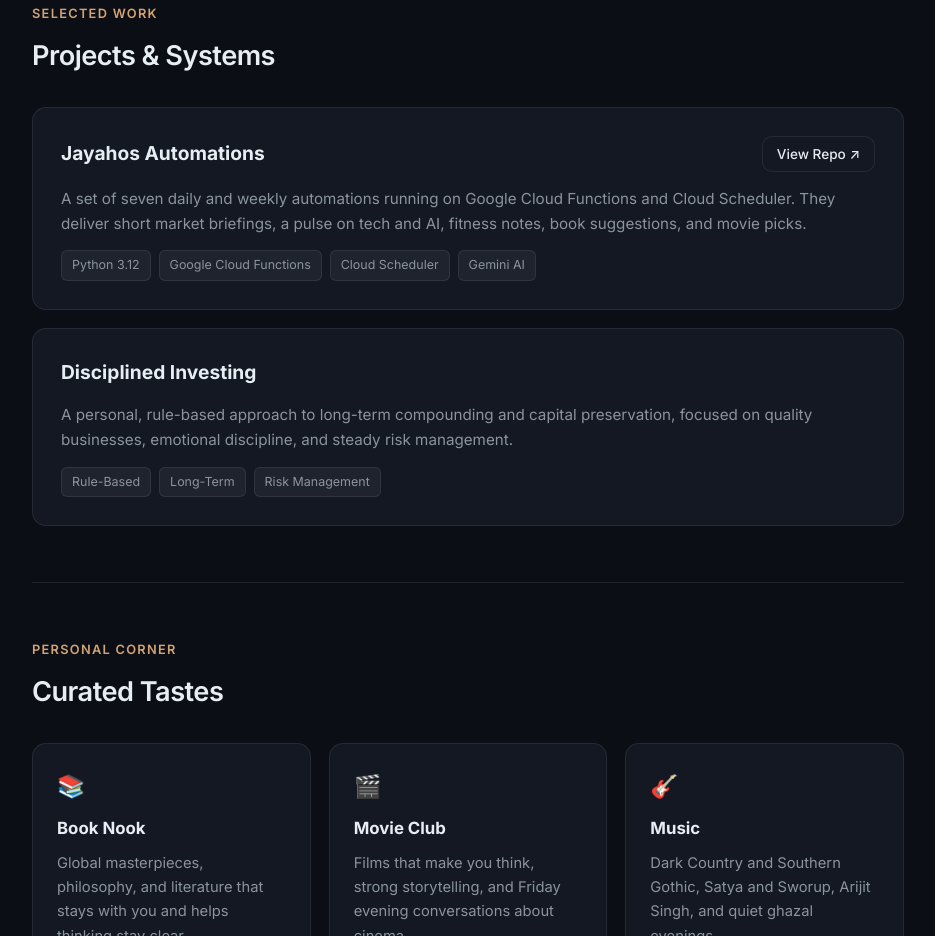
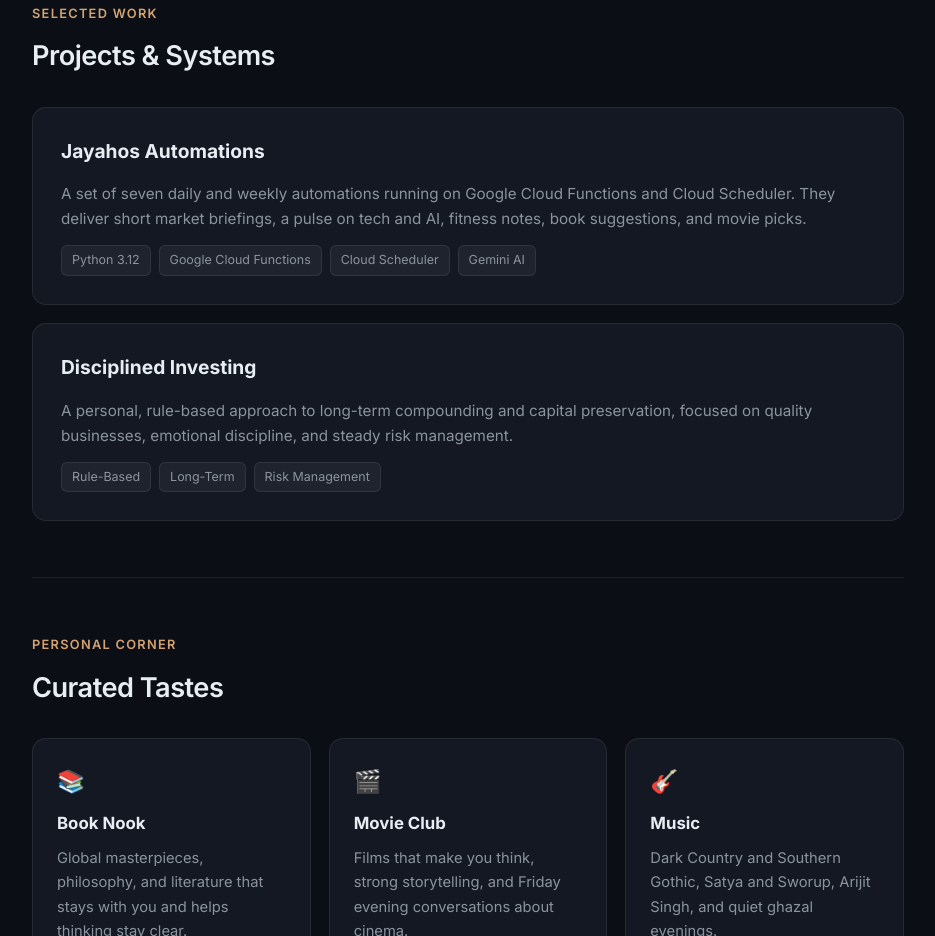
Before and after one commit to Jayahos/jayahos-hub, a plain HTML site: page index.html in a window 1280 px wide. Shown: the part 1291-2227 px from the top of the page, without its empty margins (172-1107 px from the left). Drawn offline with nearby package versions, Linux system fonts and the light colour scheme; a web font is replaced by a local one.

Commit message:
home: remove private repo link from Jayahos Automations card

```diff
--- a/index.html
+++ b/index.html
@@ -335,7 +335,6 @@
         <div class="project-card">
           <div class="project-header">
             <h3>Jayahos Automations</h3>
-            <a href="https://github.com/Jayahos/jayahos-automations" target="_blank" rel="noopener" class="btn btn-secondary" style="padding: 6px 14px; font-size: 0.85rem;">View Repo ↗</a>
           </div>
           <p style="color: var(--muted); font-size: 0.95rem;">
             A set of seven daily and weekly automations running on Google Cloud Functions and Cloud Scheduler. They deliver short market briefings, a pulse on tech and AI, fitness notes, book suggestions, and movie picks.
```
